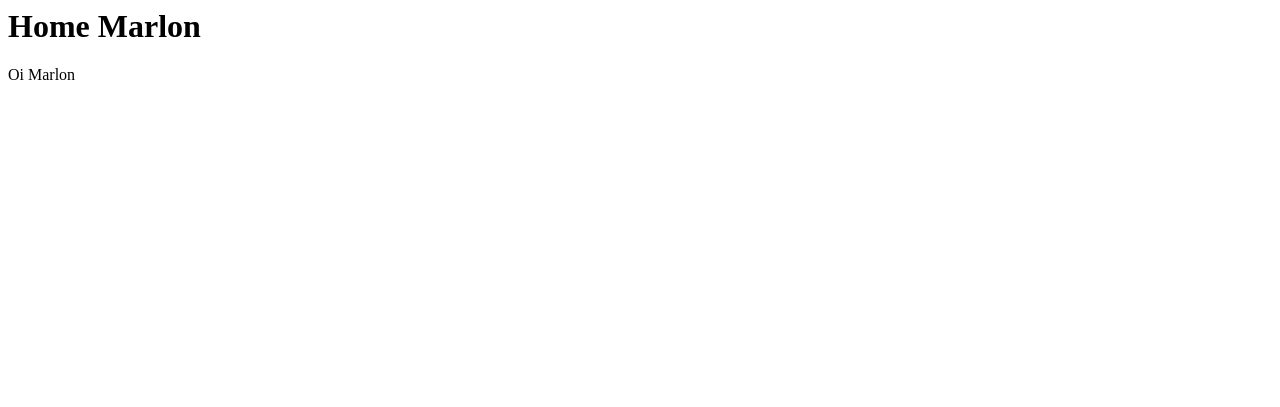
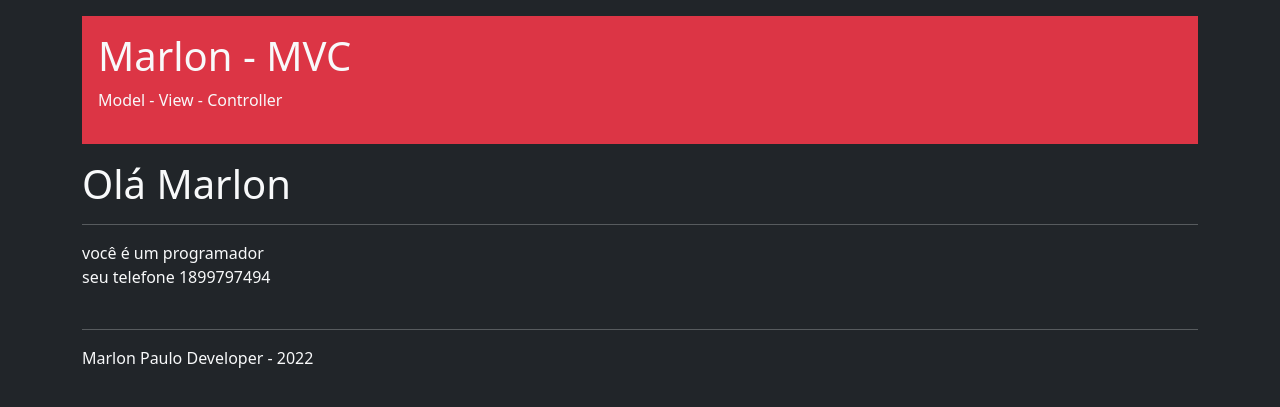
Before and after one commit to Marlon-Paulo-da-Silva/CRUD-MVC-PHP, a PHP site: page / in a window 1280 px wide. Shown: the top 407 px of the page. Run offline with PHP 8.4, Linux system fonts and the light colour scheme.

Commit message:
Adicionando páginas fixas mna renderização e iniciando o Model

```diff
--- a/app/Controller/Pages/Home.php
+++ b/app/Controller/Pages/Home.php
@@ -4,8 +4,14 @@ namespace App\Controller\Pages;
 
 use App\Utils\View;
 
-class Home {
+class Home extends Page {
   public static function getHome(){
-    return View::render('pages/home');
+    $content = View::render('pages/home', [
+      'name' => 'Marlon',
+      'phone' => '1899797494',
+      'description' => 'programador'
+    ]);
+
+    return parent::getPage('Marlon Titulo',$content);
   }
 }
--- /dev/null
+++ b/app/Controller/Pages/Page.php
@@ -0,0 +1,26 @@
+<?php
+
+namespace App\Controller\Pages;
+
+use App\Utils\View;
+
+class Page {
+
+  private static function getHeader(){
+    return View::render('pages/header');
+  }
+
+  private static function getFooter(){
+    return View::render('pages/footer');
+  }
+
+
+  public static function getPage($title, $content){
+    return View::render('pages/page', [
+      'title' => $title,
+      'header' => self::getHeader(),
+      'content' => $content,
+      'footer' => self::getFooter(),
+    ]);
+  }
+}
--- a/app/Utils/View.php
+++ b/app/Utils/View.php
@@ -8,11 +8,29 @@ class View {
     $file = __DIR__ . '/../../resources/view/'. $view . '.html';
 
     return file_exists($file) ? file_get_contents($file) : '';
-    // return $file;
   }
 
-  public static function render($view){
+  public static function render($view, $vars = []){
     $contentView = self::getContentView($view);
+
+    $keys = array_keys($vars);
+    $keys = array_map(function($item){
+      return '{{'. $item .'}}';
+    }, $keys);
+
+    // echo '<pre>';
+    // print_r($keys);
+    // exit;
+
+
+
+    // foreach ($vars as $key => $value){
+    //   $find[] = "{{$key}}";
+    //   $replace[] = $value;
+    // }
+
+    return str_replace($keys, array_values($vars), $contentView);
+    // return str_replace($find, $replace, $contentView);
 
     return $contentView;
   }
--- /dev/null
+++ b/resources/view/pages/footer.html
@@ -0,0 +1,4 @@
+<br>
+<br>
+<hr>
+Marlon Paulo Developer - 2022
--- /dev/null
+++ b/resources/view/pages/header.html
@@ -0,0 +1,6 @@
+<div class="jumbotron bg-danger p-3 my-3">
+  <h1>Marlon - MVC</h1>
+  <p>Model - View - Controller</p>
+
+
+</div>
--- a/resources/view/pages/home.html
+++ b/resources/view/pages/home.html
@@ -1,2 +1,5 @@
-<h1>Home Marlon</h1>
-Oi Marlon
+<h1>Olá {{name}}</h1>
+<hr>
+
+você é um {{description}} <br>
+seu telefone {{phone}}
--- /dev/null
+++ b/resources/view/pages/page.html
@@ -0,0 +1,19 @@
+<!doctype html>
+<html lang="en">
+  <head>
+    <meta charset="utf-8">
+    <meta name="viewport" content="width=device-width, initial-scale=1">
+    <title>{{title}}</title>
+    <link href="https://cdn.jsdelivr.net/npm/bootstrap@5.2.1/dist/css/bootstrap.min.css" rel="stylesheet" integrity="sha384-iYQeCzEYFbKjA/T2uDLTpkwGzCiq6soy8tYaI1GyVh/UjpbCx/TYkiZhlZB6+fzT" crossorigin="anonymous">
+  </head>
+  <body class="bg-dark text-light">
+    <div class="container">
+      {{header}}
+
+      {{content}}
+
+      {{footer}}
+    </div>
+    <script src="https://cdn.jsdelivr.net/npm/bootstrap@5.2.1/dist/js/bootstrap.bundle.min.js" integrity="sha384-u1OknCvxWvY5kfmNBILK2hRnQC3Pr17a+RTT6rIHI7NnikvbZlHgTPOOmMi466C8" crossorigin="anonymous"></script>
+  </body>
+</html>
```
Also changed, not shown: app/Model/Entity/Organization.php (added, +9 -0 lines).
